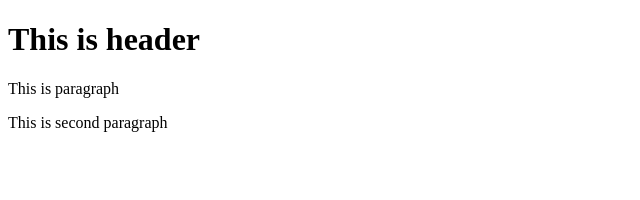
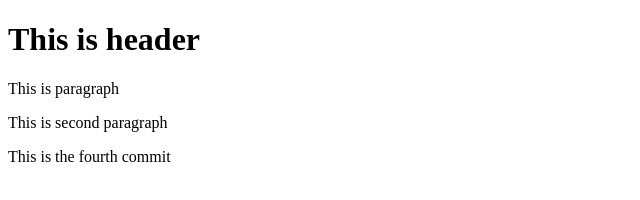
Before and after one commit to M-Hammad-Ali/git-test, a plain HTML site: page index.html in a window 1280 px wide. Shown: the whole page, without its empty margins (0-640 px from the left). Drawn offline with Linux system fonts and the light colour scheme.

Commit message:
Fourth commit to check the add command

```diff
--- a/index.html
+++ b/index.html
@@ -9,5 +9,6 @@
     <h1>This is header</h1>
     <p>This is paragraph</p>
     <p>This is second paragraph</p>
+    <p>This is the fourth commit </p>
 </body>
 </html>
```
